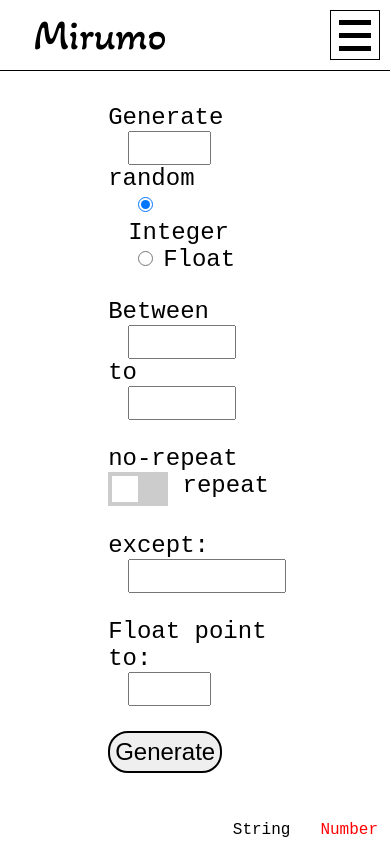
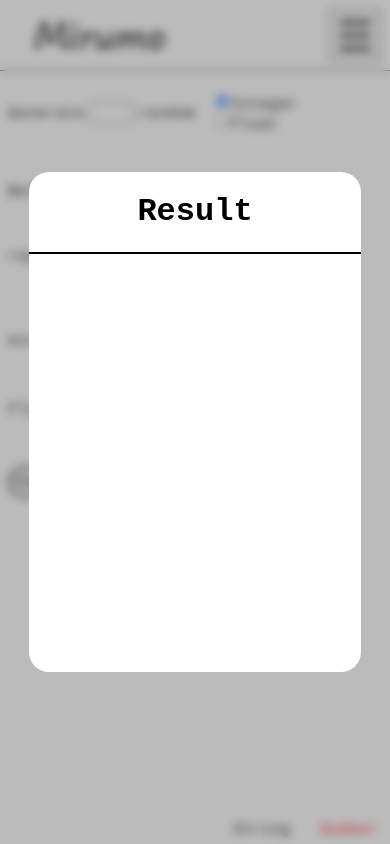
Before and after one commit to Mirumodapon/react_my-old-website, a React (Create React App) app: page /tools/ran in a window 390 px wide. Built offline with nearby package versions, Linux system fonts and the light colour scheme.

Commit message:
[feat] random numbe complete

```diff
--- a/src/assets/scss/ran.scss
+++ b/src/assets/scss/ran.scss
@@ -12,15 +12,35 @@
         justify-content: space-around;
         flex-direction: column;
         width: 45%;
+        min-width: 480px;
+        @media screen and (max-width: 500px) {
+            min-width: 430px;
+        }
+        @media screen and (max-width: 450px) {
+            width: 97%;
+            min-width: 0;
+            padding: 0;
+        }
         height: 90%;
+        max-height: 450px;
         padding: 20px;
         .generateConfig {
             vertical-align: middle;
             font-size: 2.4rem;
-
+            @media screen and (max-width: 500px) {
+                font-size: 2rem;
+            }
+            @media screen and (max-width: 450px) {
+                font-size: 1.6rem;
+            }
             input {
                 font-size: 2.4rem;
-
+                @media screen and (max-width: 500px) {
+                    font-size: 2rem;
+                }
+                @media screen and (max-width: 450px) {
+                    font-size: 1.6rem;
+                }
             }
             .selectType {
                 display: inline-flex;
@@ -34,6 +54,10 @@
         input[type=number] {
             width: 75px;
             margin: 0 20px;
+            @media screen and (max-width: 400px) {
+                width: 35px;
+                margin: 0 5px;
+            }
         }
         input[type=text] {
             width: 150px;
@@ -43,12 +67,24 @@
             width: 15px;
             height: 15px;
             margin: 0 10px;
+            @media screen and (max-width: 400px) {
+                margin: 0px 0;
+            }
         }
         .limit {
             width: 100px !important;
+            @media screen and (max-width: 400px) {
+                width: 75px !important;
+            }
         }
         .generateBtn {
             font-size: 2.4rem;
+            @media screen and (max-width: 500px) {
+                font-size: 2rem;
+            }
+            @media screen and (max-width: 450px) {
+                font-size: 1.6rem;
+            }
             margin: 0 auto;
             border: 2px black solid;
             border-radius: 20px;
@@ -60,6 +96,61 @@
                 background: #c5c5c5;
             }
         }
+    }
+    .random-number-result {
+        width: 700px;
+        height: 500px;
+        @media screen and (max-width: 800px) {
+            width: 85%;
+        }
+        background: white;
+        position: absolute;
+        top: 0;
+        bottom: 0;
+        left: 0;
+        right: 0;
+        border-radius: 20px;
+        margin: auto;
+        h1 {
+            font-size: 3.2rem;
+            text-align: center;
+        }
+        hr {
+            border: 1px black solid;
+        }
+        .result {
+            max-width: 100vw;
+            margin: auto;
+            display: grid;
+            grid-template-columns: repeat(auto-fill, 120px);
+            justify-content: space-around;
+            padding: 20px;
+            text-align: center;
+            * {
+                width: 100px;
+                height: 35px;
+                font-size: 2.4rem;
+                display: block;
+            }
+        }
+        p {
+            font-size: 2rem;
+            text-align: center;
+            color:red;
+            //line-height: 5.4rem;
+            .error {
+                display: block;
+                margin: 5px 0;
+            }
+            @media screen and (max-width: 800px) {
+                .error {
+                    font-size: 1.6rem;
+                }
+                padding: 20px;
+                text-align: left;
+            }
+        }
+
     }
 }
 
--- a/src/components/features/Random/RandomNumber.jsx
+++ b/src/components/features/Random/RandomNumber.jsx
@@ -1,4 +1,9 @@
+import { Fragment } from 'react';
 import { useState } from 'react';
+
+import random from '../../../util/random';
+
+import Popup from '../../public/Popup';
 import SwitchButton from '../../public/SwitchButton';
 
 
@@ -6,32 +11,92 @@
     const [isRepeat, setRepeat] = useState(false);
     const [type, setType] = useState('int');
     const [except, setExcept] = useState('');
+    const [showPopup, setPopup] = useState(true);
+    const [result, setResult] = useState([]);
+    const [erro, setError] = useState([]);
     const handleRepeat = (e) => {
         setRepeat(!isRepeat);
     }
     const handleType = (e) => {
         setType(e.target.value);
-        console.log(e.target);
     }
     const handleExcept = (e) => {
-        setExcept(e.target.value.split(','))
+        setExcept(e.target.value.split(',').map(x => parseFloat(x, 10)))
+    }
+    const isValid = ({ count, min, max, fp, type, except, isRepeat }) => {
+        let v = true;
+        const temp = [];
+        console.log(except.length)
+        if (isRepeat) {
+            if (type === 'int') {
+                if (max - min + 1 < count) {
+                    temp.push('There is not enough different number.');
+                    v = false;
+                }
+            }
+            else {
+                if ((max - min) + Math.pow(10, fp) + 1 < count) {
+                    temp.push('There is not enough different number.');
+                    v = false;
+                }
+            }
+        }
+        if (count < 1 || isNaN(count)) {
+            temp.push('Please enter how many number do you want to generate.');
+            v = false;
+        }
+        if (isNaN(max) || isNaN(min)) {
+            temp.push('Please enter the number between.');
+            v = false;
+        }
+        if (type === 'float' && isNaN(fp)) {
+            temp.push('Please enter exp.');
+            v = false;
+        }
+        if (fp > 5) {
+            temp.push('The exp is limit 5.');
+            v = false;
+        }
+        setError(temp);
+        return v;
     }
     const handleGenerate = (e) => {
-        const count = document.getElementById('random-number-count').value;
-        const min = document.getElementById('random-number-min').value;
-        const max = document.getElementById('random-number-max').value;
-        const fp = document.getElementById('random-number-float-point').value;
+        const count = parseInt(document.getElementById('random-number-count').value, 10);
+        let min = parseFloat(document.getElementById('random-number-min').value, 10);
+        let max = parseFloat(document.getElementById('random-number-max').value, 10);
+        const fp = parseInt(document.getElementById('random-number-float-point').value, 10);
+        if (max < min) {
+            let x = max;
+            max = min;
+            min = x;
+        }
+        if (isValid({ count, min, max, fp, type, except, isRepeat })) {
+            const temp = [];
+            while (temp.length < count) {
+                let ranNum;
+                if (type === 'int') ranNum = random.int(Math.floor(min), Math.floor(max + 1));
+                else ranNum = Math.floor(random[type](min, max) * Math.pow(10, fp)) / Math.pow(10, fp);
 
+                if (isRepeat) {
+                    if (result.indexOf(ranNum) > -1) continue;
+                } else {
+                    if (except.indexOf(ranNum) > -1) continue;
+                }
+                temp.push(ranNum);
 
-        console.log({ count, min, max, fp, type, except, isRepeat });
-
+            }
+            setResult(temp);
+        } else {
+            setResult([]);
+        }
+        setPopup(true);
     }
     return (
         <div id="random-number">
             <article className="config">
                 <section className="generateConfig">
                     Generate
-                <input type="number" id="random-number-count" />
+                <input type="number" id="random-number-count" min="1" />
                 random
                 <div className="selectType">
                         <div>
@@ -60,18 +125,29 @@
                     <input className="limit" type="number" id="random-number-max" />
                 </section>
                 <section className="generateConfig">
-                    no-repeat <SwitchButton checked={isRepeat} callback={handleRepeat} /> repeat
+                    repeat <SwitchButton checked={isRepeat} callback={handleRepeat} /> no-repeat
                 </section>
                 <section className="generateConfig">
-                    except: <input type="text" onChange={handleExcept} />
+                    except: <input type="text" onChange={handleExcept} disabled={isRepeat} />
                 </section>
                 <section className="generateConfig">
-                    Float point to: <input type="number" id="random-number-float-point" />
+                    Float point to: <input type="number" id="random-number-float-point" disabled={type === 'int'} />
                 </section>
                 <section className="generateConfig">
                     <button className="generateBtn" onClick={handleGenerate}>Generate</button>
                 </section>
             </article>
+            <Popup active={showPopup} close={(e) => setPopup(false)} className="random-number-result">
+                <div>
+                    <h1>Result</h1>
+                    <hr />
+                    <div className="result">
+                        {result.map((x, index) => <span key={index}>{x}</span>)}
+
+                    </div>
+                    <p>{erro.map((x, index) => <Fragment key={index}><span className="error">{x}</span><br /></Fragment>)}</p>
+                </div>
+            </Popup>
         </div>
     );
 }
```
